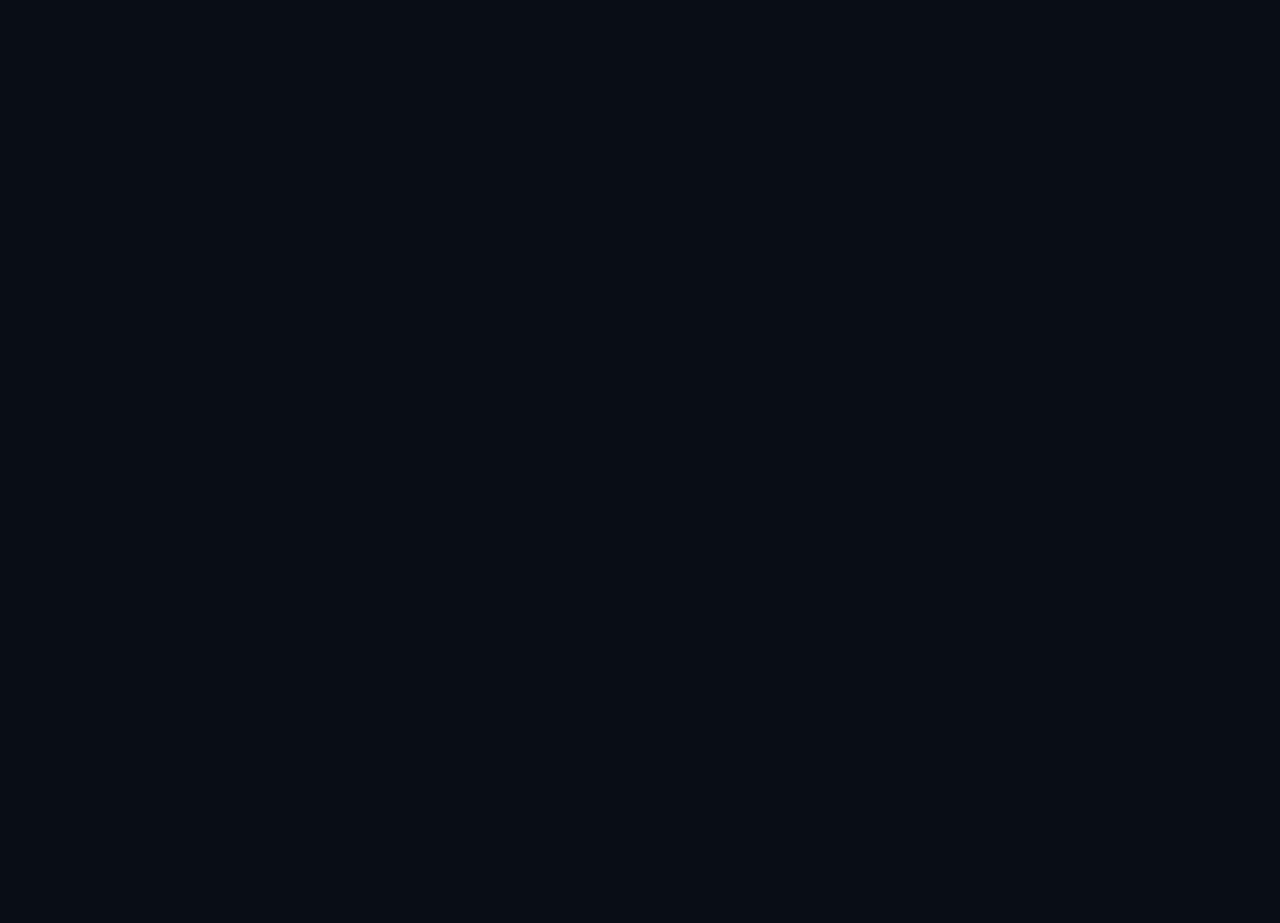
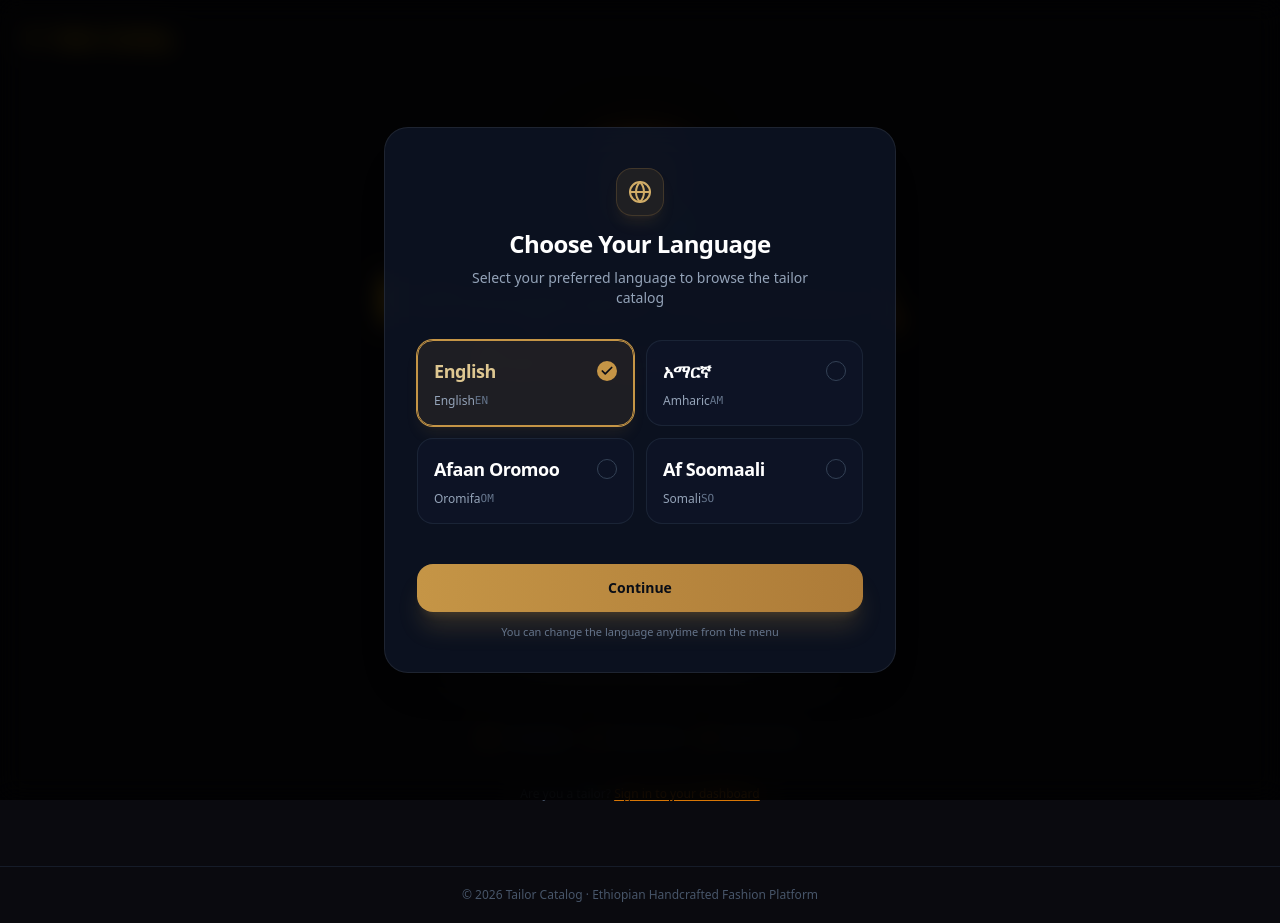
Before and after one commit to yhdkdl/tailor-catalog, a Next.js app in the folder apps/web/: page / in a window 1280 px wide. Before the commit this address had no page. Before the commit the page ends 800 px from the top, so only its background shows below. Built offline with nearby package versions, Linux system fonts and the light colour scheme.

Commit message:
fix(phase-4-bugs): BUG1 landing page, BUG2 image cache key, BUG3 pending shop status

```diff
--- a/apps/web/src/app/[shopSlug]/page.tsx
+++ b/apps/web/src/app/[shopSlug]/page.tsx
@@ -3,6 +3,7 @@ import type { Metadata } from 'next';
 import { createClient } from '@/lib/supabase/server';
 import { CatalogViewClient } from '@/components/catalog/CatalogViewClient';
 import { CatalogTailor, CatalogCategory, CatalogDesign } from '@/components/catalog/types';
+import { Store, Clock } from 'lucide-react';
 
 export const dynamic = 'force-dynamic';
 
@@ -22,10 +23,17 @@ export async function generateMetadata({ params }: PageProps): Promise<Metadata>
     .eq('shop_slug', shopSlug)
     .maybeSingle();
 
-  if (!tailor || tailor.status !== 'approved') {
+  if (!tailor) {
     return {
       title: 'Shop Not Found | Ethiopian Tailor Catalog',
-      description: 'The requested tailor catalog does not exist or is pending verification.',
+      description: 'The requested tailor catalog does not exist.',
+    };
+  }
+
+  if (tailor.status !== 'approved') {
+    return {
+      title: `${tailor.shop_name} — Pending Verification | Ethiopian Tailor Catalog`,
+      description: 'This tailor shop is currently pending verification and is not yet public.',
     };
   }
 
@@ -35,19 +43,62 @@ export async function generateMetadata({ params }: PageProps): Promise<Metadata>
   };
 }
 
+/** Shown when the slug exists but the tailor is pending or rejected */
+function ShopNotPublished({ shopName, status }: { shopName: string; status: string }) {
+  return (
+    <div className="min-h-screen bg-[#0a0a0f] text-slate-100 flex flex-col items-center justify-center p-6">
+      <div className="w-full max-w-sm text-center space-y-6">
+        <div className="w-16 h-16 rounded-3xl bg-amber-500/10 border border-amber-500/20 flex items-center justify-center mx-auto">
+          <Clock className="w-8 h-8 text-amber-400" />
+        </div>
+        <div className="space-y-2">
+          <div className="flex items-center justify-center gap-2 text-amber-400 font-semibold text-lg">
+            <Store className="w-5 h-5" />
+            <span>{shopName}</span>
+          </div>
+          <h1 className="text-2xl font-bold text-white">
+            {status === 'rejected' ? 'Shop Unavailable' : 'Pending Verification'}
+          </h1>
+          <p className="text-slate-400 text-sm max-w-xs mx-auto leading-relaxed">
+            {status === 'rejected'
+              ? 'This tailor shop is not available. Please contact the shop directly.'
+              : 'This tailor shop is currently awaiting approval and will be available soon.'}
+          </p>
+        </div>
+        <a
+          href="/"
+          className="inline-flex items-center justify-center gap-2 w-full py-3 px-6 rounded-2xl bg-amber-500 hover:bg-amber-400 text-black font-bold text-sm transition"
+        >
+          Go to Homepage
+        </a>
+      </div>
+    </div>
+  );
+}
+
 export default async function TailorCatalogPage({ params }: PageProps) {
   const shopSlug = params.shopSlug;
   const supabase = await createClient();
 
-  // 1. Fetch tailor by slug (must be approved)
+  // 1. Fetch tailor by slug — no status filter yet so we can distinguish cases
   const { data: tailorData, error: tailorError } = await supabase
     .from('tailors')
     .select('id, shop_name, shop_slug, email, phone, status')
     .eq('shop_slug', shopSlug)
     .maybeSingle();
 
-  if (tailorError || !tailorData || tailorData.status !== 'approved') {
+  console.log(`[catalog] shopSlug="${shopSlug}" found=${!!tailorData} status=${tailorData?.status ?? 'N/A'} error=${tailorError?.message ?? 'none'}`);
+
+  // Slug doesn't exist at all
+  if (tailorError || !tailorData) {
     notFound();
+  }
+
+  // Slug exists but tailor is not approved yet
+  if (tailorData.status !== 'approved') {
+    return (
+      <ShopNotPublished shopName={tailorData.shop_name} status={tailorData.status} />
+    );
   }
 
   const tailor: CatalogTailor = {
--- a/apps/web/src/app/page.tsx
+++ b/apps/web/src/app/page.tsx
@@ -1,5 +1,125 @@
-import { redirect } from 'next/navigation';
+import Link from 'next/link';
+import type { Metadata } from 'next';
+import { Scissors, QrCode, Sparkles, Globe } from 'lucide-react';
+
+export const metadata: Metadata = {
+  title: 'Tailor Catalog — Ethiopian Handcrafted Fashion',
+  description:
+    'Discover beautiful handcrafted Ethiopian fashion. Scan a tailor\'s QR code to browse their full design catalog and try on outfits virtually.',
+};
 
 export default function HomePage() {
-  redirect('/admin');
+  return (
+    <div className="min-h-screen bg-[#0a0a0f] text-slate-100 flex flex-col">
+      {/* Header */}
+      <header className="p-5 sm:p-6 flex items-center gap-2">
+        <div className="flex items-center gap-2 text-amber-400 font-bold text-lg tracking-tight">
+          <Scissors className="w-5 h-5" />
+          <span>Tailor Catalog</span>
+        </div>
+      </header>
+
+      {/* Hero */}
+      <main className="flex-1 flex flex-col items-center justify-center px-4 py-16 text-center">
+        {/* Glow orb */}
+        <div
+          aria-hidden="true"
+          className="absolute top-32 left-1/2 -translate-x-1/2 w-[500px] h-[500px] rounded-full"
+          style={{
+            background:
+              'radial-gradient(circle, rgba(217,119,6,0.15) 0%, transparent 70%)',
+            pointerEvents: 'none',
+          }}
+        />
+
+        {/* Logo icon */}
+        <div className="relative mb-8 flex items-center justify-center">
+          <div
+            className="w-24 h-24 rounded-3xl flex items-center justify-center shadow-2xl"
+            style={{
+              background: 'linear-gradient(135deg, #d97706 0%, #b45309 100%)',
+              boxShadow: '0 0 60px rgba(217,119,6,0.35)',
+            }}
+          >
+            <Scissors className="w-12 h-12 text-white" />
+          </div>
+          <span
+            className="absolute -bottom-2 -right-2 w-8 h-8 rounded-full bg-emerald-500 flex items-center justify-center shadow-lg"
+            style={{ boxShadow: '0 0 12px rgba(16,185,129,0.5)' }}
+          >
+            <Sparkles className="w-4 h-4 text-white" />
+          </span>
+        </div>
+
+        {/* Heading */}
+        <h1
+          className="text-4xl sm:text-5xl md:text-6xl font-extrabold tracking-tight mb-4"
+          style={{
+            background: 'linear-gradient(135deg, #fbbf24 0%, #f59e0b 50%, #d97706 100%)',
+            WebkitBackgroundClip: 'text',
+            WebkitTextFillColor: 'transparent',
+          }}
+        >
+          Ethiopian Fashion,
+          <br />
+          Reimagined
+        </h1>
+
+        {/* Tagline */}
+        <p className="text-slate-400 text-base sm:text-lg max-w-sm sm:max-w-md mx-auto mb-10 leading-relaxed">
+          Scan a tailor&apos;s QR code to browse designs, see pricing, and
+          virtually try on outfits — all from your phone.
+        </p>
+
+        {/* QR call-to-action card */}
+        <div
+          className="w-full max-w-xs sm:max-w-sm rounded-3xl p-6 border border-slate-800 text-center space-y-4 mb-10"
+          style={{ background: 'rgba(255,255,255,0.03)' }}
+        >
+          <div className="flex justify-center">
+            <div
+              className="w-14 h-14 rounded-2xl flex items-center justify-center"
+              style={{ background: 'rgba(217,119,6,0.15)' }}
+            >
+              <QrCode className="w-7 h-7 text-amber-400" />
+            </div>
+          </div>
+          <p className="text-sm text-slate-300 font-medium">
+            Visit a tailor&apos;s shop and scan their QR code to open their
+            personal design catalog.
+          </p>
+        </div>
+
+        {/* Features row */}
+        <div className="flex flex-wrap items-center justify-center gap-4 text-xs text-slate-500 mb-10">
+          {[
+            { icon: Globe, label: '4 Languages' },
+            { icon: Sparkles, label: 'Virtual Try-On' },
+            { icon: QrCode, label: 'Instant Access' },
+          ].map(({ icon: Icon, label }) => (
+            <div key={label} className="flex items-center gap-1.5">
+              <Icon className="w-3.5 h-3.5 text-amber-500/70" />
+              <span>{label}</span>
+            </div>
+          ))}
+        </div>
+
+        {/* Subtle tailor link hint */}
+        <p className="text-xs text-slate-600">
+          Are you a tailor?{' '}
+          <Link
+            href="/admin/login"
+            className="text-amber-600 hover:text-amber-400 transition-colors underline underline-offset-2"
+          >
+            Sign in to your dashboard
+          </Link>
+        </p>
+      </main>
+
+      {/* Footer */}
+      <footer className="p-5 text-center text-xs text-slate-600 border-t border-slate-800/60">
+        © {new Date().getFullYear()} Tailor Catalog · Ethiopian Handcrafted Fashion Platform
+      </footer>
+    </div>
+  );
 }
```
Also changed, not shown: 1 other file (tests, documents, lock files or other folders).
